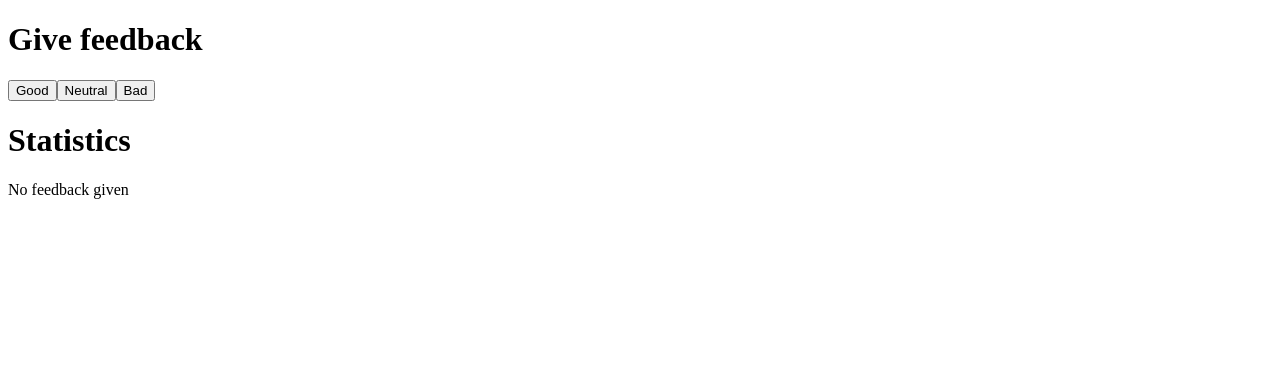
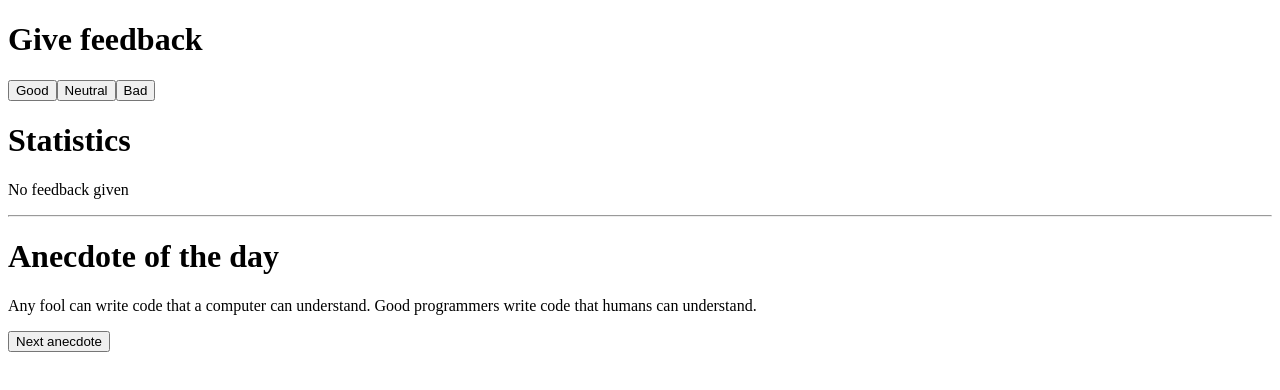
Before and after one commit to abel1994-mza/Curso-fullstack-open, a React (Vite) app: page / in a window 1280 px wide. Shown: the top 390 px of the page. Built offline with nearby package versions, Linux system fonts and the light colour scheme.

Commit message:
Ejercicio 1.12*: anecdotes, paso 1 (Boton para pasar a siguiente anecdote)

```diff
--- a/src/App.jsx
+++ b/src/App.jsx
@@ -39,9 +39,20 @@
 };
 
 const App = () => {
+  const anecdotes = [
+    "If it hurts, do it more often.",
+    "Adding manpower to a late software project makes it later!",
+    "The first 90 percent of the code accounts for the first 10 percent of the development time...The remaining 10 percent of the code accounts for the other 90 percent of the development time.",
+    "Any fool can write code that a computer can understand. Good programmers write code that humans can understand.",
+    "Premature optimization is the root of all evil.",
+    "Debugging is twice as hard as writing the code in the first place. Therefore, if you write the code as cleverly as possible, you are, by definition, not smart enough to debug it.",
+    "Programming without an extremely heavy use of console.log is same as if a doctor would refuse to use x-rays or blood tests when diagnosing patients.",
+    "The only way to go fast, is to go well.",
+  ];
   const [good, setGood] = useState(0);
   const [neutral, setNeutral] = useState(0);
   const [bad, setBad] = useState(0);
+  const [selected, setSelected] = useState(3);
 
   const handleGoodClick = () => {
     setGood(good + 1);
@@ -53,6 +64,11 @@
     setBad(bad + 1);
   };
 
+  const handleAnecdoteClick = () => {
+    const randomIndex = Math.floor(Math.random() * anecdotes.length);
+    setSelected(randomIndex);
+  };
+
   return (
     <>
       <h1>Give feedback</h1>
@@ -60,8 +76,11 @@
       <button onClick={handleNeutralClick}>Neutral</button>
       <button onClick={handleBadClick}>Bad</button>
       <h1>Statistics</h1>
-
       <Statistics good={good} neutral={neutral} bad={bad} />
+      <hr />
+      <h1>Anecdote of the day</h1>
+      <p>{anecdotes[selected]}</p>
+      <Button text="Next anecdote" handleClick={handleAnecdoteClick} />
     </>
   );
 };
```
